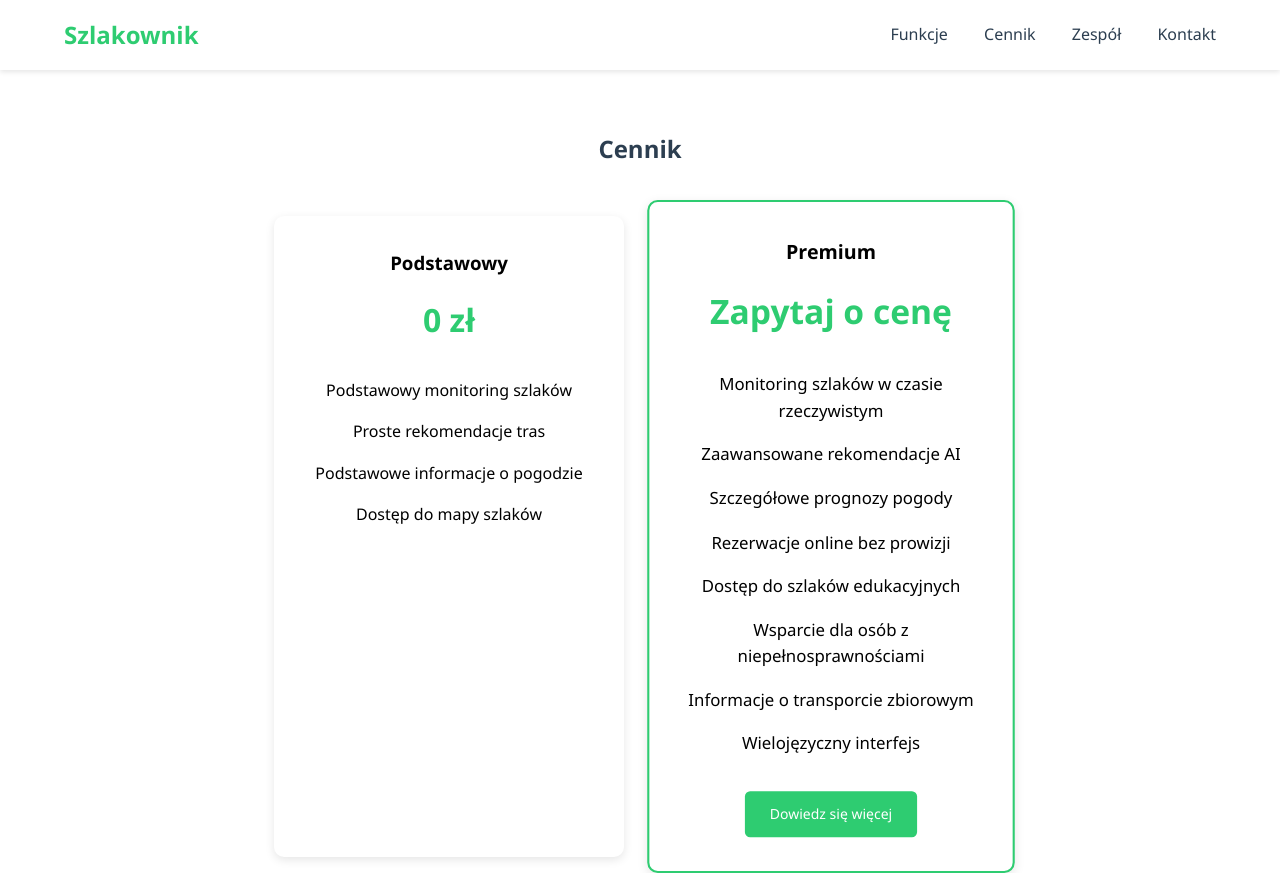
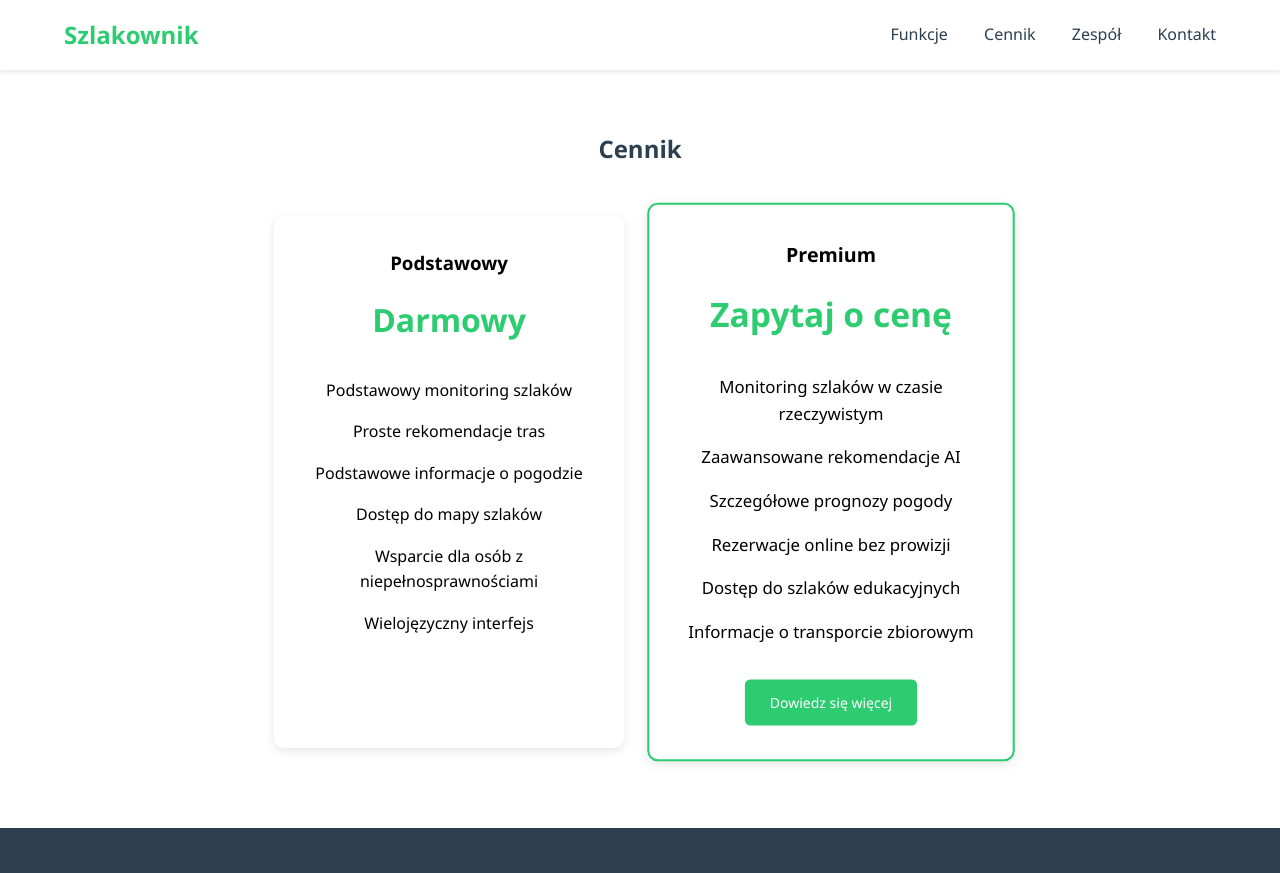
Before and after one commit to BartoszSambor/hackathon-malopolska, a plain HTML site: page pricing.html in a window 1280 px wide. Shown: the top 873 px of the page. Drawn offline with Linux system fonts and the light colour scheme.

Commit message:
feat: update pricing v2

```diff
--- a/pricing.html
+++ b/pricing.html
@@ -25,12 +25,14 @@
         <div class="pricing-cards">
             <div class="pricing-card">
                 <h3>Podstawowy</h3>
-                <div class="price">0 zł</div>
+                <div class="price">Darmowy</div>
                 <ul>
                     <li>Podstawowy monitoring szlaków</li>
                     <li>Proste rekomendacje tras</li>
                     <li>Podstawowe informacje o pogodzie</li>
                     <li>Dostęp do mapy szlaków</li>
+                    <li>Wsparcie dla osób z niepełnosprawnościami</li>
+                    <li>Wielojęzyczny interfejs</li>
                 </ul>
             </div>
             <div class="pricing-card premium">
@@ -42,9 +44,7 @@
                     <li>Szczegółowe prognozy pogody</li>
                     <li>Rezerwacje online bez prowizji</li>
                     <li>Dostęp do szlaków edukacyjnych</li>
-                    <li>Wsparcie dla osób z niepełnosprawnościami</li>
                     <li>Informacje o transporcie zbiorowym</li>
-                    <li>Wielojęzyczny interfejs</li>
                 </ul>
                 <button class="pricing-button premium">Dowiedz się więcej</button>
             </div>
```
